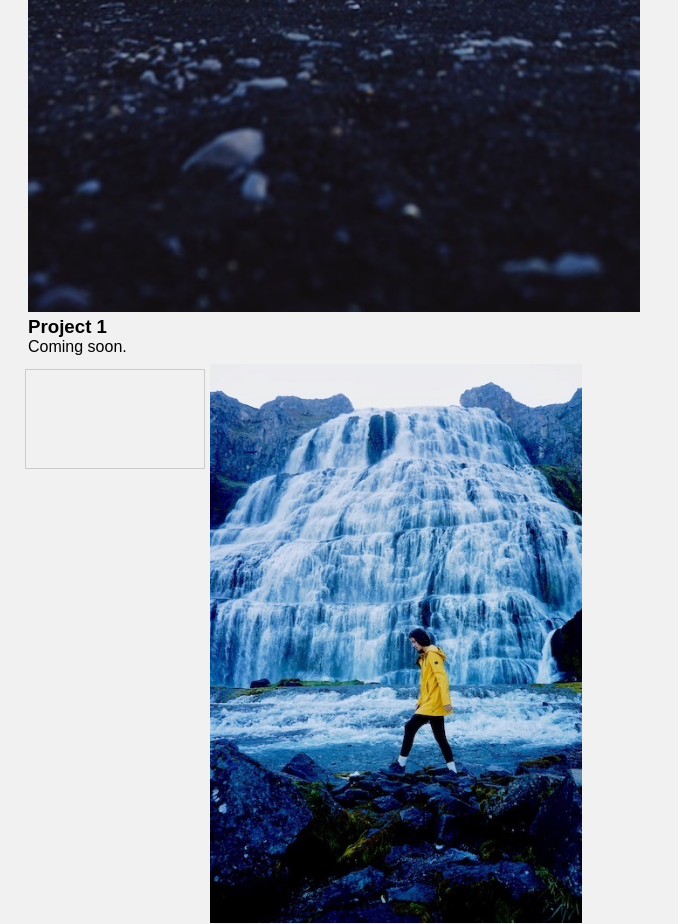
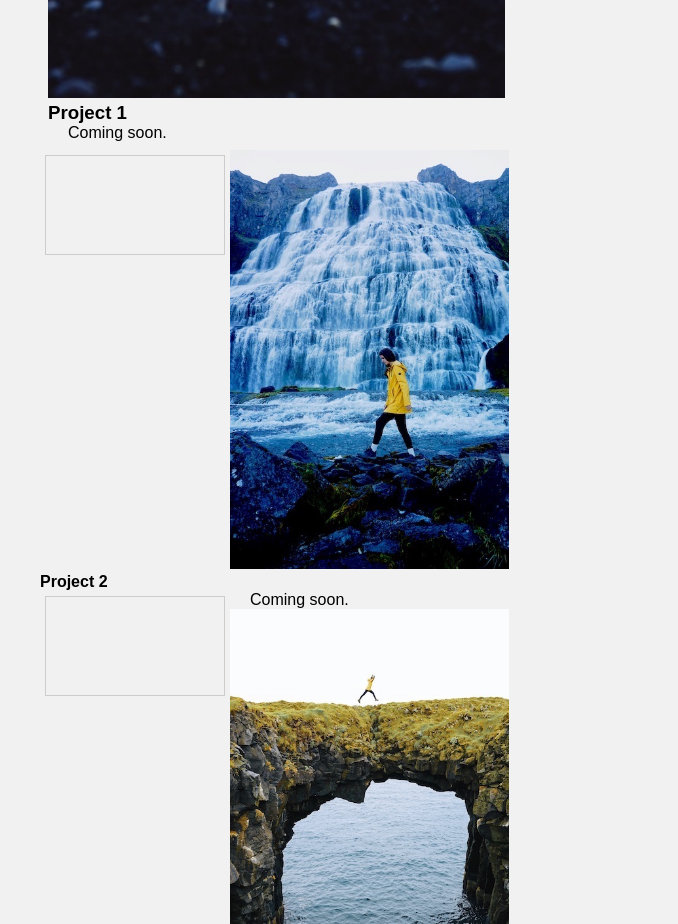
Before and after one commit to alina-costa/portfolio-AC, a plain HTML site: page index.html in a window 1280 px wide. Shown: the part 1060-1984 px from the top of the page, without its empty margins (0-678 px from the left). Drawn offline with Linux system fonts and the light colour scheme.

Commit message:
First commit

```diff
--- a/assets/css/style.css
+++ b/assets/css/style.css
@@ -10,6 +10,7 @@ body {
     font-family: Arial;
 }
 
+/* creates box for header and navigation */
 .header {
     padding: 50px;
     border: 15px;
@@ -22,6 +23,7 @@ body {
     font-size: 48px;
 }
 
+/* places nagigation links within the header on the right side */
 .header nav {
     padding-top: 15px;
     margin-right: 20px;
@@ -32,18 +34,18 @@ body {
 .header nav ul {
     list-style-type: none;
 }
-
 .header nav ul li {
     display: inline-block;
     margin-left: 25px;
 }
-
+/* navigation links styling */
 a{
     color: #ffffff;
     text-decoration: none;
     float: right;
 }
 
+/* developer photo */
 #about-me img {
     float: right;
     width: 450px;
@@ -62,7 +64,7 @@ a{
   padding: 8px;
 }
 
-/* Creates equal columns that float next to each other */
+/* create equal columns that float next to each other */
 .column {
   float: left;
   width: 25%;
@@ -70,8 +72,7 @@ a{
   height: 100px;
 }
 
-
-
+/* create dimentions for each project */
 div.column {
     margin: 5px;
     border: 1px solid #ccc;
@@ -79,15 +80,18 @@ div.column {
     width: 180px;
 }
 
-div.column img {
+.column img {
     width: 70%;
     height: auto;
 }
 
-div.content {
-    padding: 15px;
-    text-align: center;
+.content {
+    width: 75%;
+    display: inline-block;
+    margin-left: 20px;
 }
+
+
 
 .sections h2 {
     margin-bottom: 20px;
```
Also changed, not shown: index.html (+1 -2 lines).
